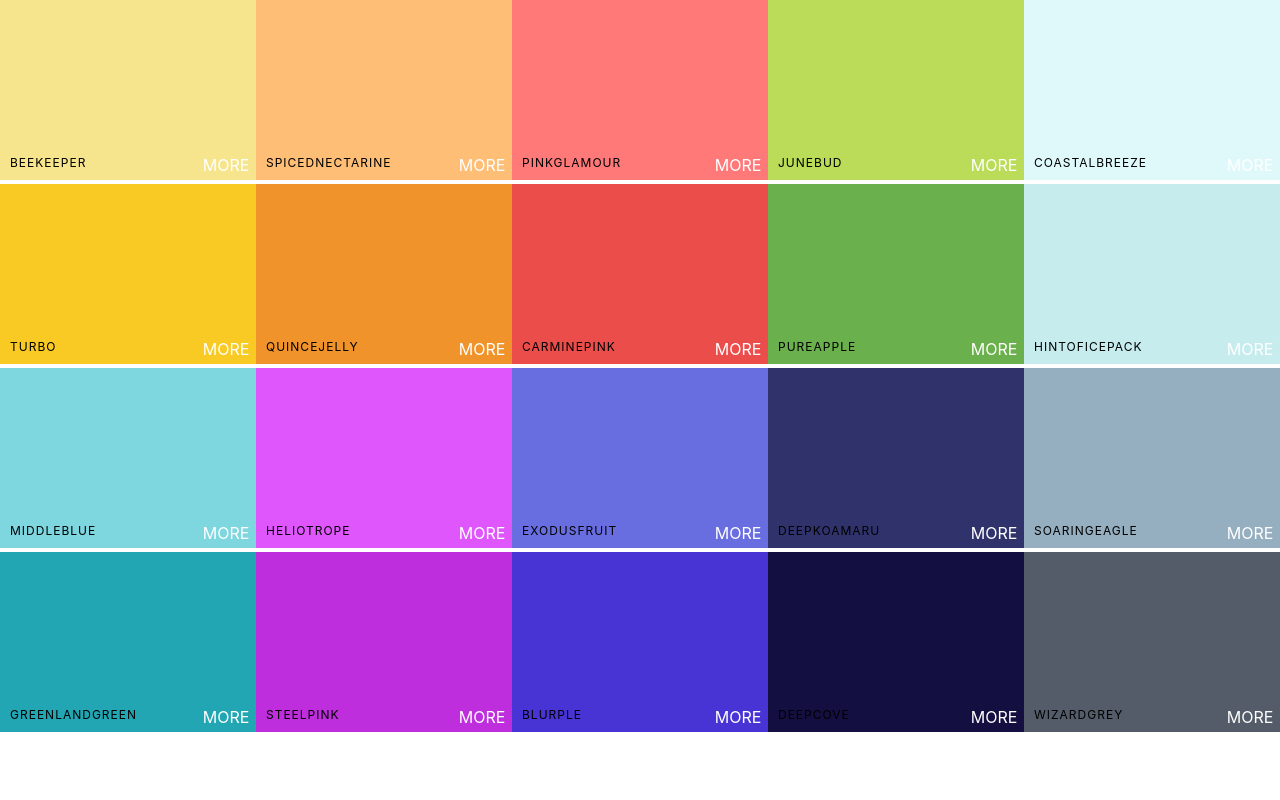
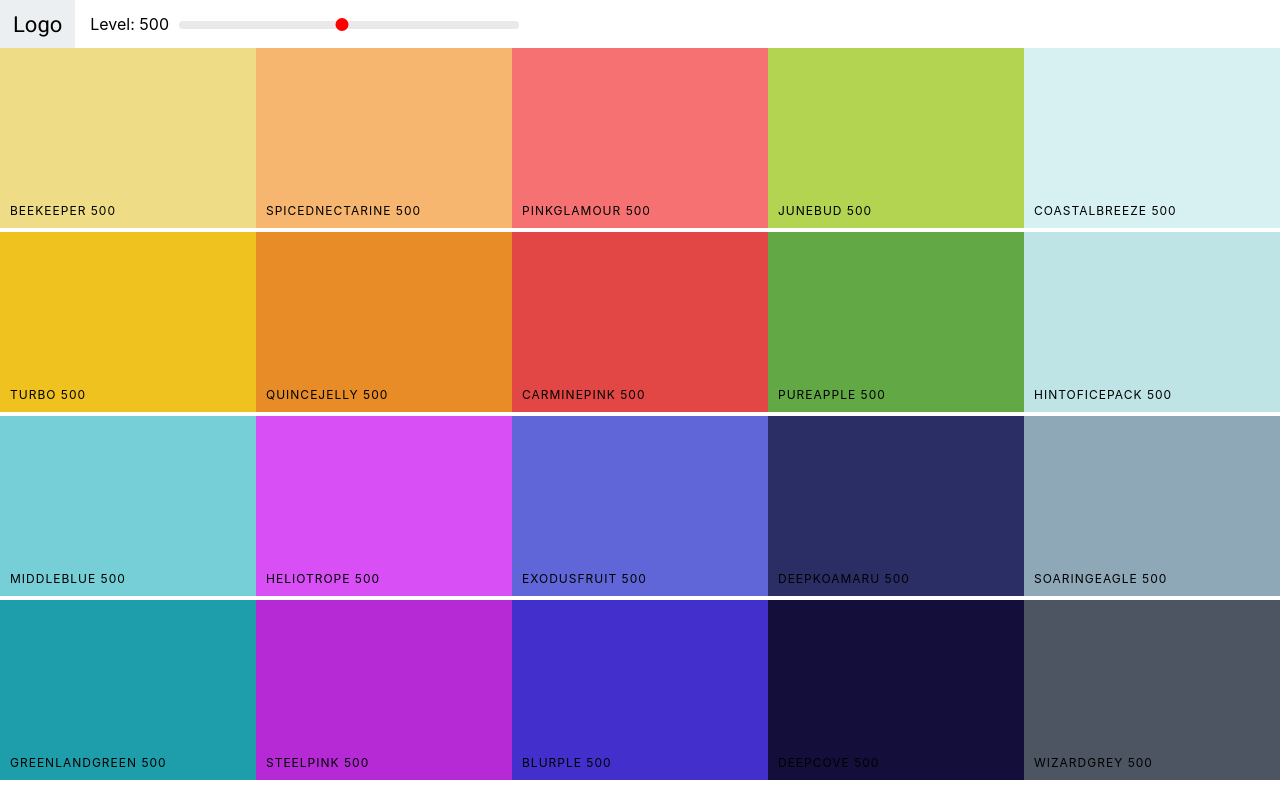
Before and after one commit to Thanhqd90/react-color-picker, a React (Create React App) app: page / in a window 1280 px wide. Built offline with nearby package versions, Linux system fonts and the light colour scheme.

Commit message:
Added Navbar and Slider

```diff
--- a/package.json
+++ b/package.json
@@ -3,6 +3,8 @@
   "version": "0.1.0",
   "private": true,
   "dependencies": {
+    "chroma-js": "^2.0.3",
+    "rc-slider": "^8.6.11",
     "react": "^16.8.6",
     "react-copy-to-clipboard": "^5.0.1",
     "react-dom": "^16.8.6",
--- a/public/index.html
+++ b/public/index.html
@@ -19,6 +19,7 @@
       work correctly both with client-side routing and a non-root public URL.
       Learn how to configure a non-root public URL by running `npm run build`.
     -->
+    <link href="https://fonts.googleapis.com/css?family=Roboto&display=swap" rel="stylesheet">
     <title>React Color Picker</title>
   </head>
   <body>
--- a/src/App.js
+++ b/src/App.js
@@ -1,11 +1,11 @@
 import React from 'react';
 import Palette from "./Palette";
 import seedColors from "./seedColors";
-
+import { generatePalette } from "./colorHelpers";
 function App() {
   return (
     <div>
-      <Palette {...seedColors[4]}/>
+      <Palette palette={generatePalette(seedColors[4])}/>
     </div>
   );
 }
--- a/src/ColorBox.js
+++ b/src/ColorBox.js
@@ -34,7 +34,7 @@ class ColorBox extends Component {
             </div>
             <button className="copy-button">Copy</button>
           </div>
-          <span className="see-more">More</span>
+          {/* <span className="see-more">More</span> */}
         </div>
       </CopyToClipboard>
     );
--- /dev/null
+++ b/src/Navbar.css
@@ -0,0 +1,50 @@
+.Navbar {
+    display: flex;
+    align-items: center;
+    justify-content: flex-start;
+    height: 6vh;
+}
+
+.logo {
+    margin-right: 15px;
+    padding: 0 13px;
+    font-size: 22px;
+    background-color: #eceff1;
+    font-family: Roboto;
+    height: 100%;
+    display: flex;
+    align-items: center;
+}
+
+.logo a {
+    text-decoration: none;
+    color: black;
+}
+
+.slider {
+    width: 340px;
+    margin: 0 10px;
+    display: inline-block;
+}
+
+.rc-slider-track {
+ background-color: transparent;
+}
+
+.rc-slider-rail {
+height: 8px;
+}
+
+.rc-slider-handle,
+.rc-slider-handle:active,
+.rc-slider-handle:hover,
+.rc-slider-handle:focus {
+    background-color: red;
+    outline: none;
+    border: 2px solid red;
+    box-shadow: none;
+    width: 13px;
+    height: 13px;
+    margin-left: -7px;
+    margin-top: -3px;
+}
--- /dev/null
+++ b/src/Navbar.js
@@ -0,0 +1,29 @@
+import React, { Component } from "react";
+import "rc-slider/assets/index.css";
+import Slider from "rc-slider";
+import "./Navbar.css";
+
+export default class Navbar extends Component {
+  render() {
+    const { level, changeLevel } = this.props;
+    return (
+      <header className="Navbar">
+        <div className="logo">
+          <a href="#">Logo</a>
+        </div>
+        <div className="slider-container">
+          <span>Level: {level}</span>
+        <div className="slider">
+          <Slider
+            defaultValue={level}
+            min={100}
+            max={900}
+            step={100}
+            onAfterChange={changeLevel}
+          />
+          </div>
+        </div>
+      </header>
+    );
+  }
+}
--- a/src/Palette.js
+++ b/src/Palette.js
@@ -1,15 +1,26 @@
 import React, { Component } from "react";
 import ColorBox from "./ColorBox";
+import Navbar from "./Navbar";
 import "./Palette.css";
 
 class Palette extends Component {
+  constructor(props) {
+    super(props);
+    this.state = { level: 500 };
+    this.changeLevel = this.changeLevel.bind(this);
+  }
+  changeLevel(level) {
+    this.setState({ level });
+  }
   render() {
-    const colorBoxes = this.props.colors.map(c => (
-      <ColorBox background={c.color} name={c.name} />
+    const { colors } = this.props.palette;
+    const { level } = this.state;
+    const colorBoxes = colors[level].map(c => (
+      <ColorBox background={c.hex} name={c.name} />
     ));
     return (
       <div className="Palette">
-        {/* Navbar goes here */}
+        <Navbar level={level} changeLevel={this.changeLevel}/>
         <div className="Palette-colors">{colorBoxes}</div>
         {/* Footer goes here */}
       </div>
--- /dev/null
+++ b/src/colorHelpers.js
@@ -0,0 +1,49 @@
+import chroma from "chroma-js";
+const levels = [50, 100, 200, 300, 400, 500, 600, 700, 800, 900];
+
+function generatePalette(starterPalette) {
+  let newPalette = {
+    paletteName: starterPalette.paletteName,
+    id: starterPalette.id,
+    emoji: starterPalette.emoji,
+    colors: {}
+  };
+  for (let level of levels) {
+    newPalette.colors[level] = [];
+  }
+  for (let color of starterPalette.colors) {
+    let scale = getScale(color.color, 10).reverse();
+    for (let i in scale) {
+      newPalette.colors[levels[i]].push({
+        name: `${color.name} ${levels[i]}`,
+        id: color.name.toLowerCase().replace(/ /g, "-"),
+        hex: scale[i],
+        rgb: chroma(scale[i]).css(),
+        rgba: chroma(scale[i])
+          .css()
+          .replace("rgb", "rgba")
+          .replace(")", ",1.0)")
+      });
+    }
+  }
+  return newPalette;
+}
+function getRange(hexColor) {
+  const end = "#fff";
+  return [
+    chroma(hexColor)
+      .darken(1.4)
+      .hex(),
+    hexColor,
+    end
+  ];
+}
+
+function getScale(hexColor, numberOfColors) {
+  return chroma
+    .scale(getRange(hexColor))
+    .mode("lab")
+    .colors(numberOfColors);
+}
+
+export { generatePalette };
```
Also changed, not shown: 1 other file (tests, documents, lock files or other folders).
